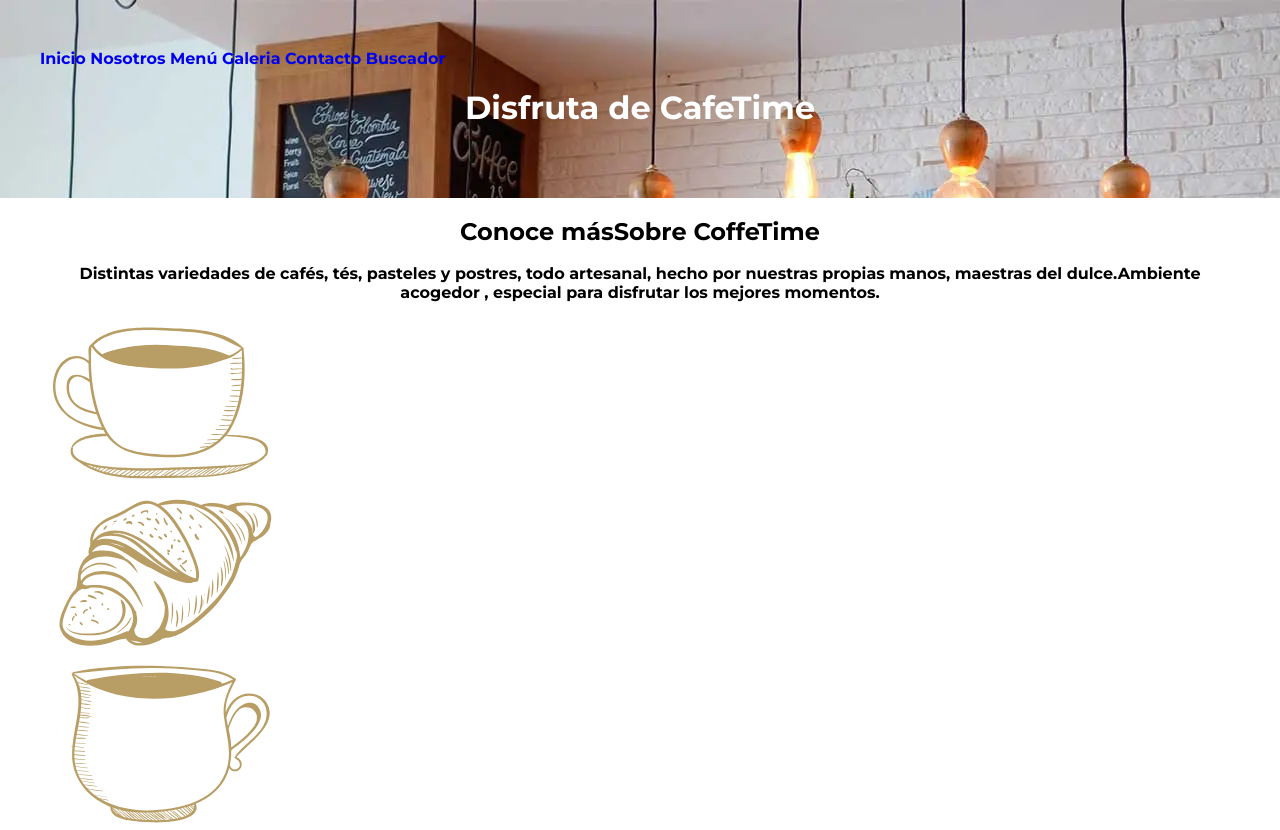
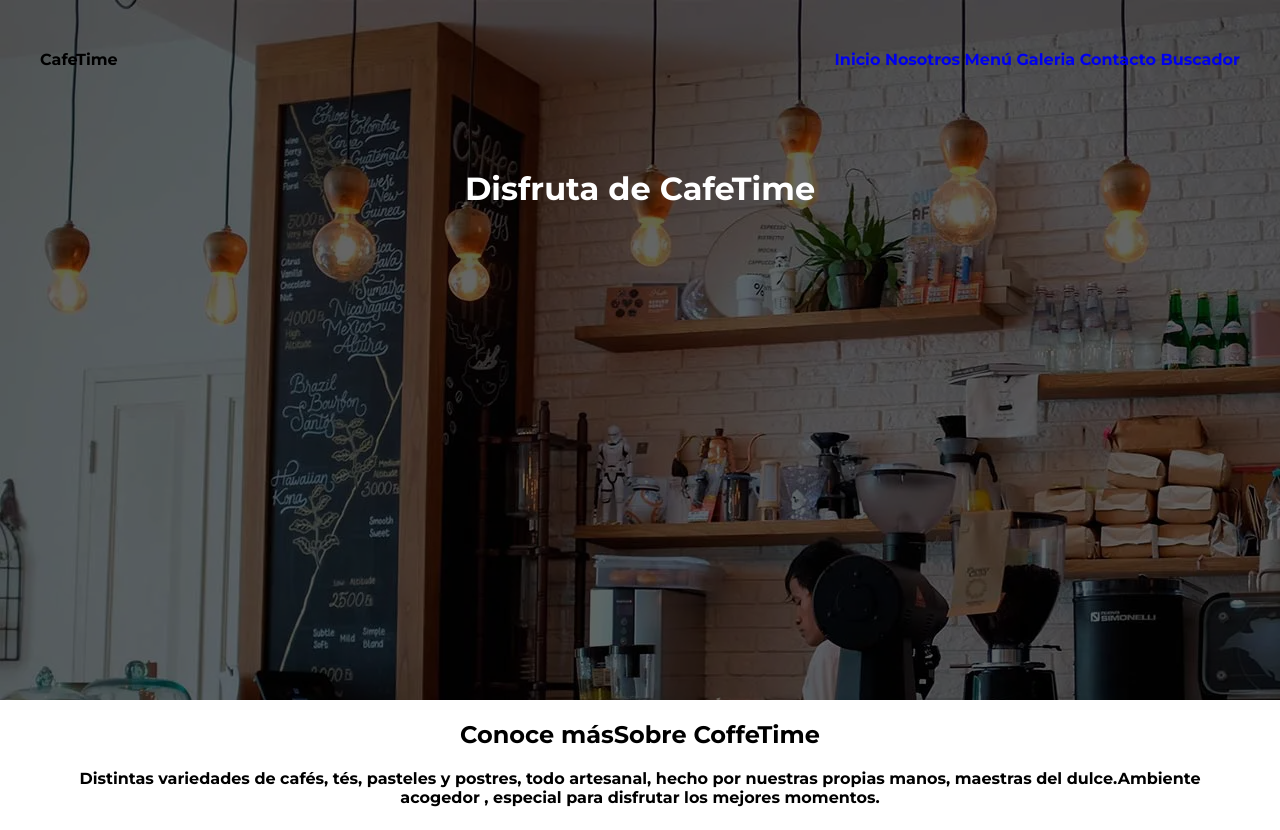
Before and after one commit to dcahuin/cafeteriagulp, a website: page index.html in a window 1280 px wide. Shown: the top 830 px of the page. Drawn offline with Linux system fonts and the light colour scheme.

Commit message:
guardar cambios

```diff
--- a/index.html
+++ b/index.html
@@ -19,7 +19,7 @@
     <div class="container container-header">
       <div class="nav-barra">
       <!-- Menu de Navegacion y Logo -->
-        <div class="logo">
+        <div class="logo">CafeTime
         </div>
         <nav class="nav-primary">
           <a href="#">Inicio</a>
--- a/src/scss/header/_header.scss
+++ b/src/scss/header/_header.scss
@@ -3,6 +3,7 @@
 @use 'base/mixins' as m;
 .header {
   padding: 5rem 0;
+  position: relative;
   @include m.tablet {
     min-height:70rem;
   }
--- a/src/scss/header/_navbarra.scss
+++ b/src/scss/header/_navbarra.scss
@@ -1,6 +1,7 @@
 @use 'base/mixins' as m;
 
 .nav-barra{
+    position: relative;
     display: flex;
     flex-direction: column;
     @include m.tablet{
```
Also changed, not shown: build/css/styles.css.
